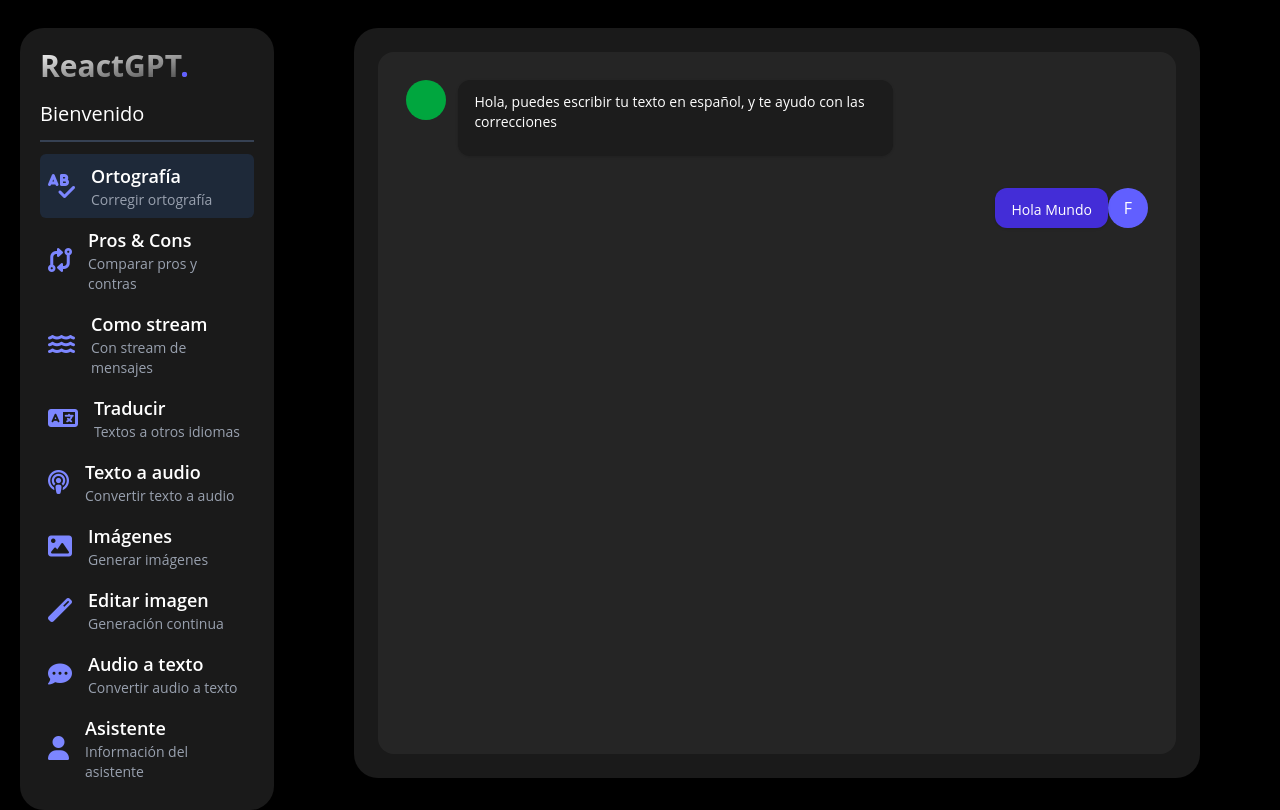
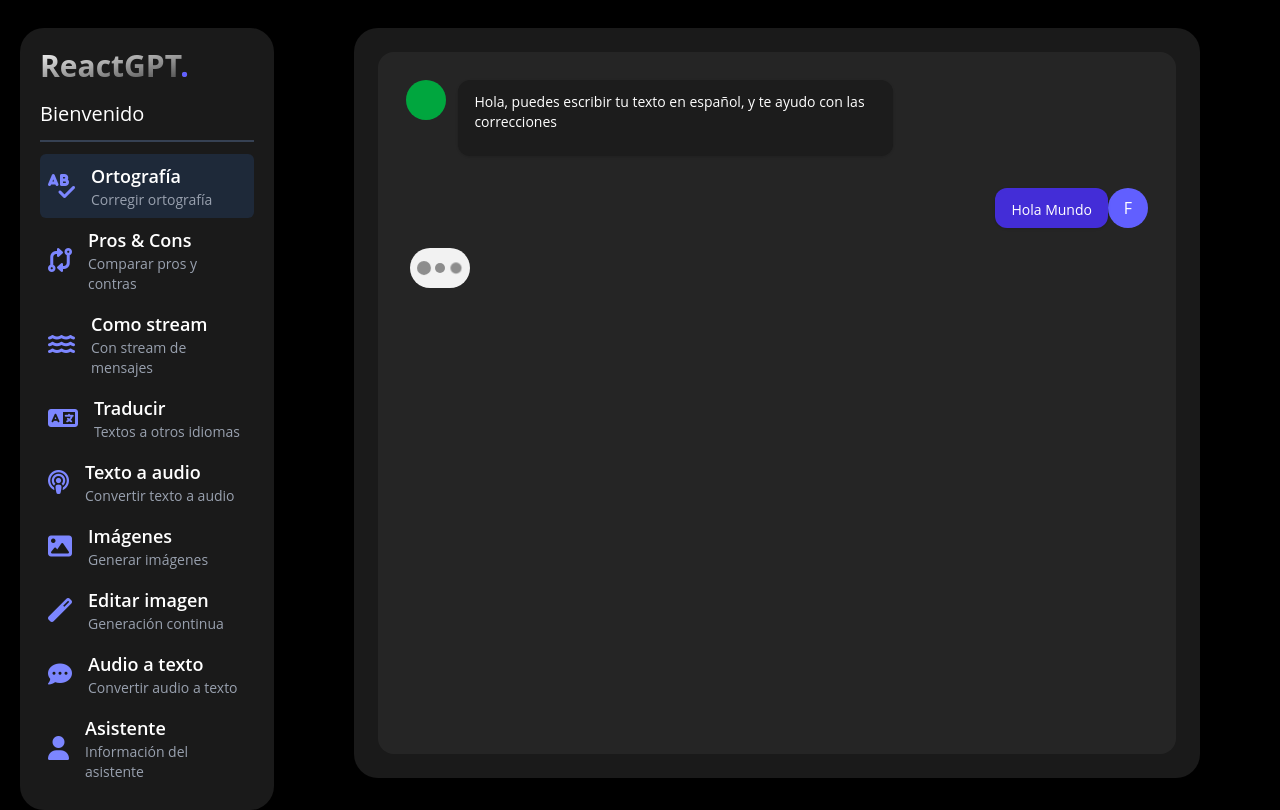
Before and after one commit to Dieguidev/react-openia, a React (Vite) app: page /orthography in a window 1280 px wide. Built offline with nearby package versions, Linux system fonts and the light colour scheme.

Commit message:
feat: agregar el componente TypingLoader y actualizar OrthographyPage para incluirlo

```diff
--- a/src/presentation/components/index.ts
+++ b/src/presentation/components/index.ts
@@ -1,3 +1,4 @@
 export * from "./sidebar/SideBarMenuItem";
 export * from "./chat-bubbles/GptMessage";
 export * from "./chat-bubbles/MyMessage";
+export * from "./loaders/TypingLoader";
--- /dev/null
+++ b/src/presentation/components/loaders/TypingLoader.css
@@ -0,0 +1,70 @@
+.typing {
+  display: block;
+  width: 60px;
+  height: 40px;
+  border-radius: 20px;
+  margin: 0 1rem;
+  display: flex;
+  justify-content: center;
+  align-items: center;
+  background-color: #f2f2f2;
+}
+
+.circle {
+  display: block;
+  height: 10px;
+  width: 10px;
+  border-radius: 50%;
+  background-color: #8d8d8d;
+  margin: 3px;
+}
+.circle.scaling {
+  animation: typing 1000ms ease-in-out infinite;
+  animation-delay: 3600ms;
+}
+.circle.bouncing {
+  animation: bounce 1000ms ease-in-out infinite;
+  animation-delay: 3600ms;
+}
+
+.circle:nth-child(1) {
+  animation-delay: 0ms;
+}
+
+.circle:nth-child(2) {
+  animation-delay: 333ms;
+}
+
+.circle:nth-child(3) {
+  animation-delay: 666ms;
+}
+
+@keyframes typing {
+  0% {
+    transform: scale(1);
+  }
+  33% {
+    transform: scale(1);
+  }
+  50% {
+    transform: scale(1.4);
+  }
+  100% {
+    transform: scale(1);
+  }
+}
+
+@keyframes bounce {
+  0% {
+    transform: translateY(0);
+  }
+  33% {
+    transform: translateY(0);
+  }
+  50% {
+    transform: translateY(-10px);
+  }
+  100% {
+    transform: translateY(0);
+  }
+}
--- /dev/null
+++ b/src/presentation/components/loaders/TypingLoader.tsx
@@ -0,0 +1,15 @@
+import './TypingLoader.css'
+
+interface TypingLoaderProps {
+  className?: string
+}
+
+export const TypingLoader = ({ className }: TypingLoaderProps) => {
+  return (
+    <div className={`typing ${className}`}>
+      <span className="circle scaling"></span>
+      <span className="circle scaling"></span>
+      <span className="circle scaling"></span>
+    </div>
+  )
+}
--- a/src/presentation/pages/ortography/OrthographyPage.tsx
+++ b/src/presentation/pages/ortography/OrthographyPage.tsx
@@ -1,4 +1,4 @@
-import { GptMessage, MyMessage } from "../../components"
+import { GptMessage, MyMessage, TypingLoader } from "../../components"
 
 
 
@@ -11,6 +11,8 @@
           <GptMessage text='Hola, puedes escribir tu texto en español, y te ayudo con las correcciones' />
 
           <MyMessage text="Hola Mundo" />
+
+          <TypingLoader className="fade-in" />
         </div>
       </div>
     </div>
```
